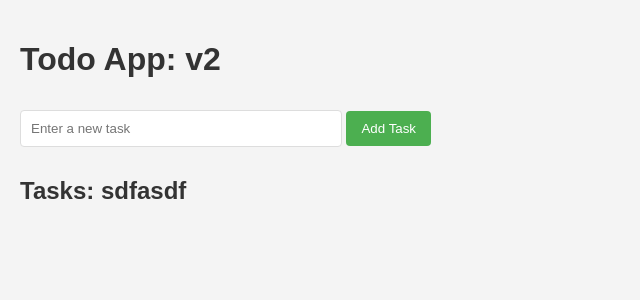
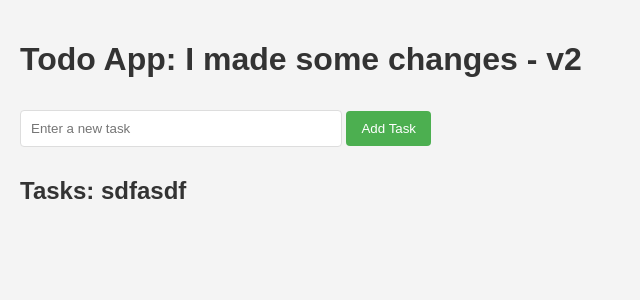
Before and after one commit to Tejaswini2808/E2E-CI-CD-Project, a Flask app: page / in a window 1280 px wide. Shown: the top 300 px of the page, without its empty margins (0-640 px from the left). Run offline with Flask 3, Linux system fonts and the light colour scheme.

Commit message:
updated index

```diff
--- a/templates/index.html
+++ b/templates/index.html
@@ -57,7 +57,7 @@
     </style>
   </head>
   <body>
-    <h1>Todo App: v2</h1>
+    <h1>Todo App: I made some changes - v2</h1>
 
     <!-- Add Task Form -->
     <form method="post">
```
